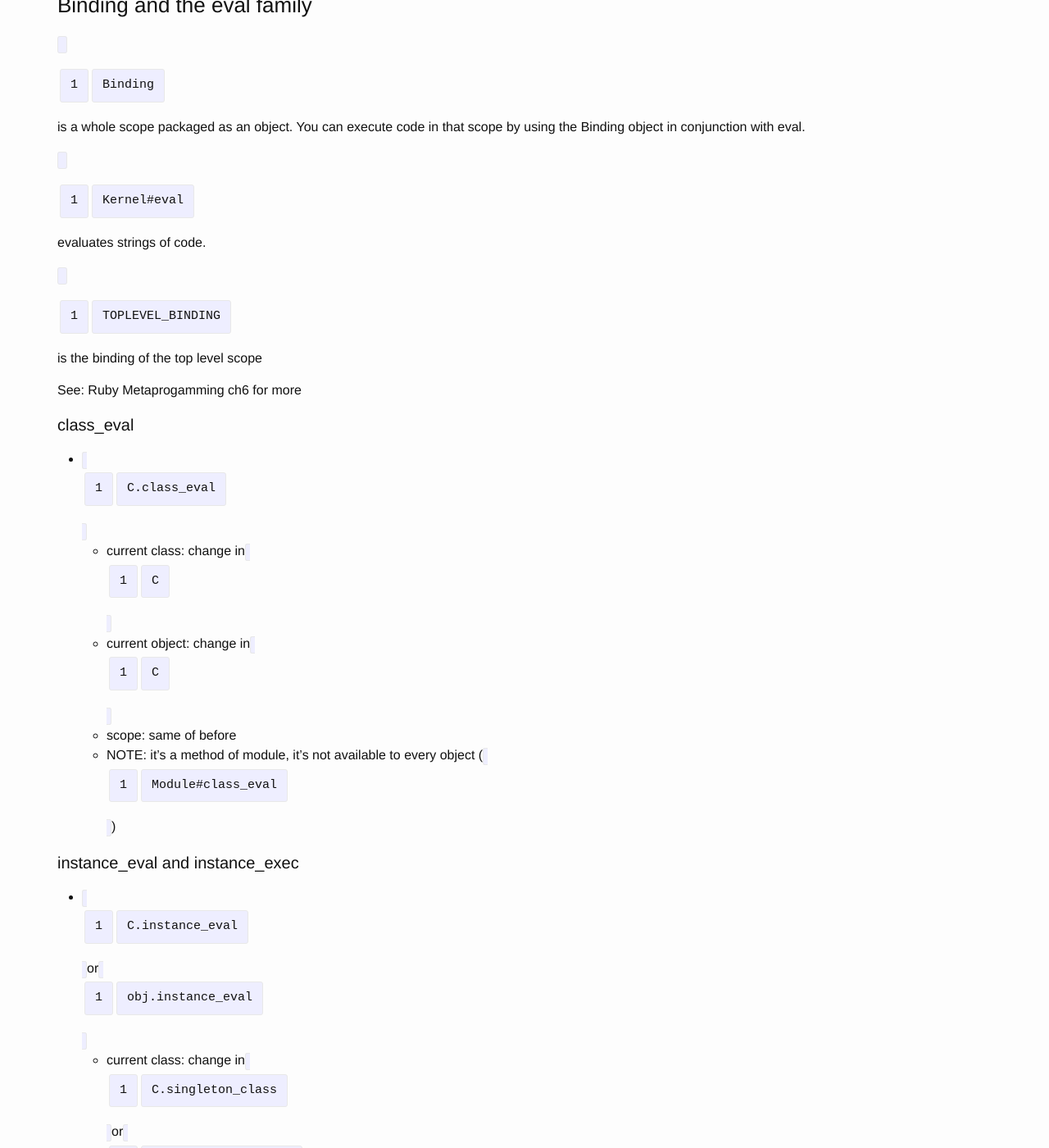
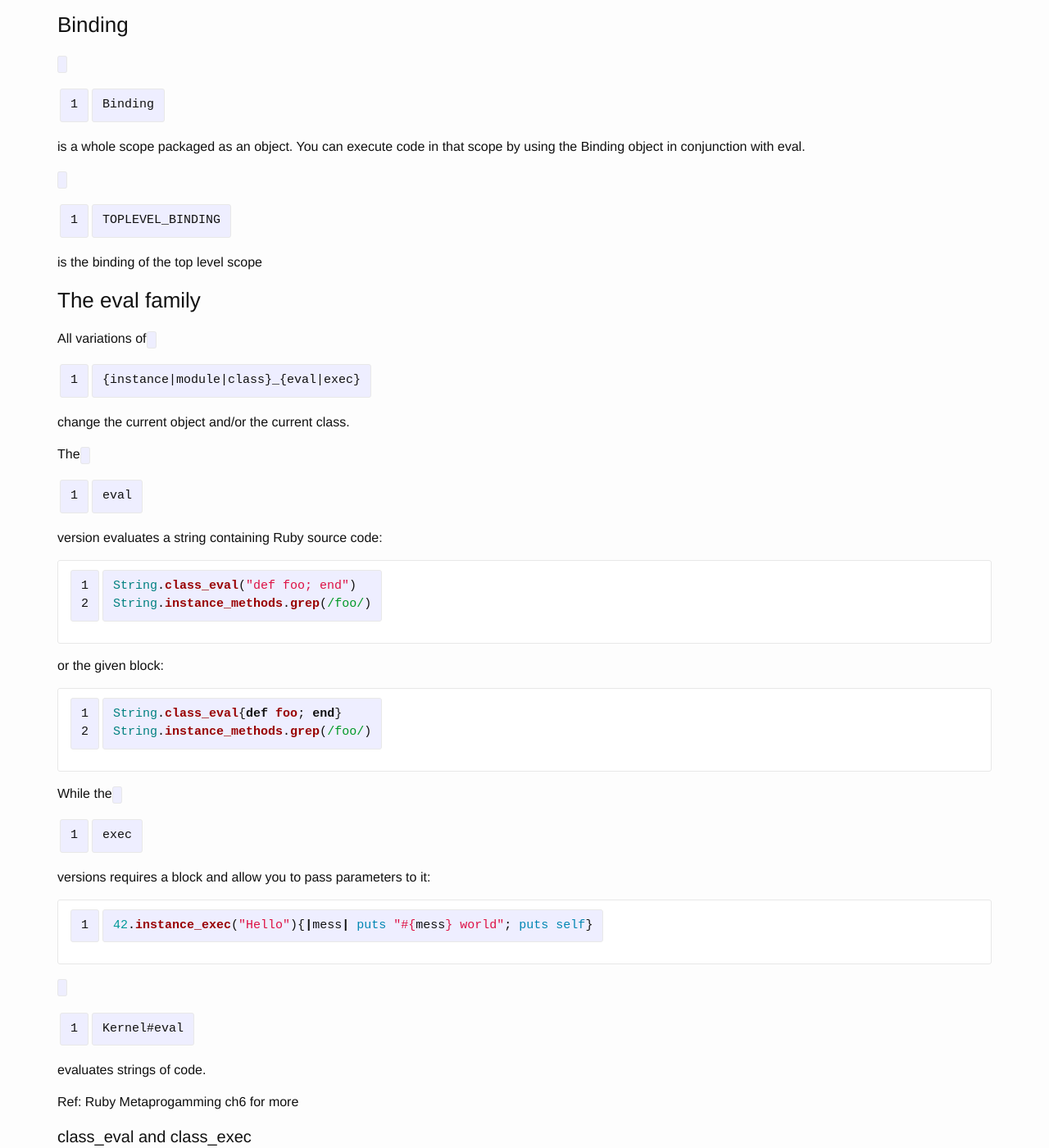
Before and after one commit to breezeight/nicola_blog, a Jekyll site: the page built from _guides/ruby_object_model.markdown, in a window 1280 px wide and 1400 px high, scrolled down 58756 px. Shown: the whole window at 82% size. Built offline with Jekyll 4.4.1, drawn with Linux system fonts in a browser that asks for light colours; some of the changed text lies outside the part shown.

Commit message:
more example about the eval family

```diff
--- a/_guides/ruby_object_model.markdown
+++ b/_guides/ruby_object_model.markdown
@@ -1313,17 +1313,42 @@ Some of the meta-programming features of ruby are:
 
 
 
-### Binding and the eval family
-
+### Binding
 `Binding` is a whole scope packaged as an object. You can execute code in that scope by using the Binding object in conjunction with eval.
 
+`TOPLEVEL_BINDING` is the binding of the top level scope
+
+
+### The eval family
+
+All variations of `{instance|module|class}_{eval|exec}` change the current object and/or the current class.
+
+The `eval` version evaluates a string containing Ruby source code:
+
+~~~ruby
+String.class_eval("def foo; end")
+String.instance_methods.grep(/foo/)
+~~~
+
+or the given block:
+
+~~~ruby
+String.class_eval{def foo; end}
+String.instance_methods.grep(/foo/)
+~~~
+
+
+While the `exec` versions requires a block and allow you to pass parameters to it:
+
+~~~ruby
+42.instance_exec("Hello"){|mess| puts "#{mess} world"; puts self}
+~~~
+
 `Kernel#eval` evaluates strings of code.
 
-`TOPLEVEL_BINDING` is the binding of the top level scope
-
-See: Ruby Metaprogamming ch6 for more
-
-#### class_eval
+Ref: Ruby Metaprogamming ch6 for more
+
+#### class_eval and class_exec
 
 * `C.class_eval`
   * current class: change in `C`
@@ -1331,6 +1356,13 @@ See: Ruby Metaprogamming ch6 for more
   * scope: same of before
   * NOTE: it's a method of module, it's not available to every object (`Module#class_eval`)
 
+Use case: add an instance method to a class
+
+~~~ruby
+String.class_eval("def foo; end")
+String.instance_methods.grep(/foo/)
+String.method_defined?(:foo) => true
+~~~
 
 #### instance_eval and instance_exec
 
@@ -1339,7 +1371,6 @@ See: Ruby Metaprogamming ch6 for more
   * current object: change in `C` or `obj`
   * scope: same
   * NOTE: it's a method of BasicObject, it's available to every Object (`BasicObject#instance_eval`)
-
 
 `instance_eval` has a slightly more flexible twin brother named `instance_exec` that allows you to pass arguments to the block.
 
```
